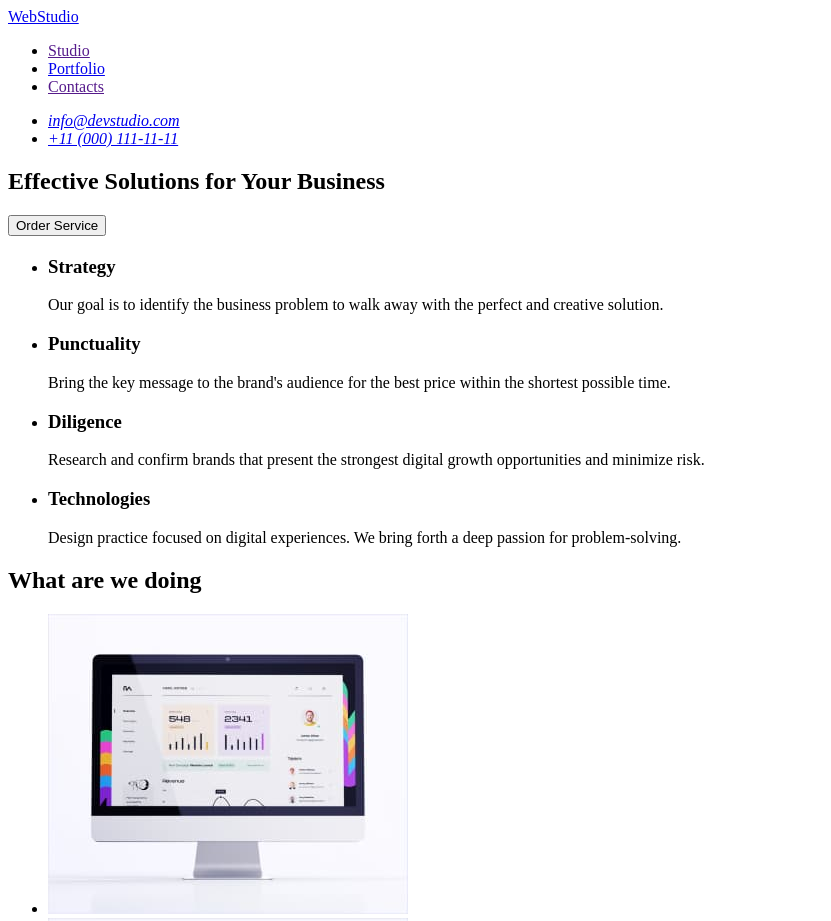
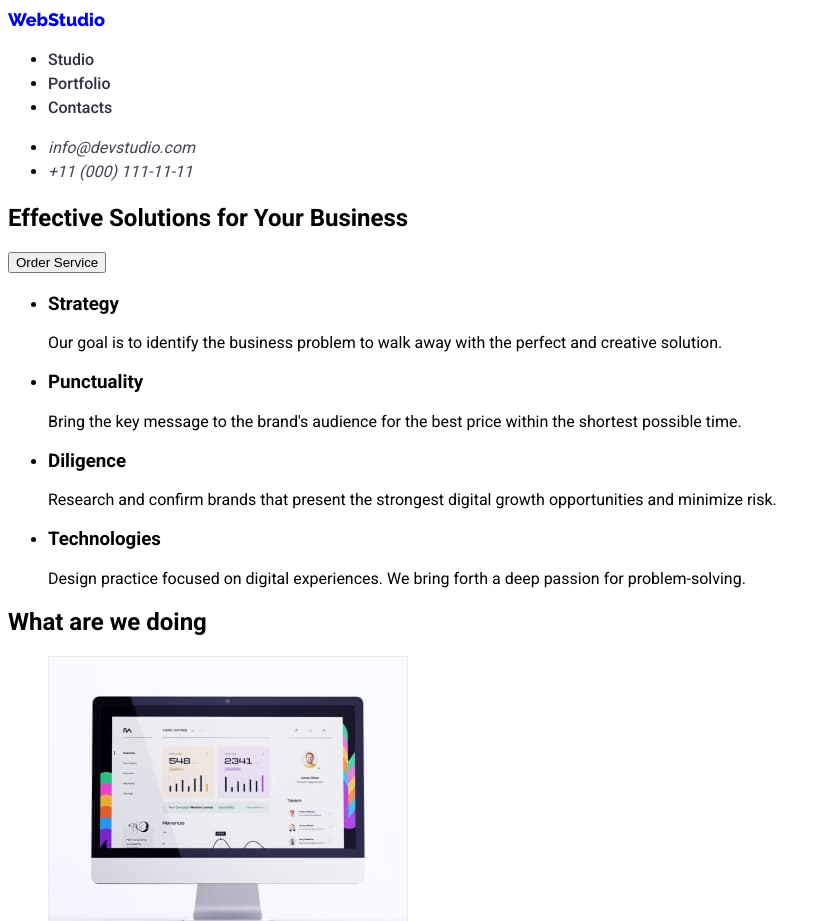
Before and after one commit to svaston88/goit-markup-hw-02, a plain HTML site: page index.html in a window 1280 px wide. Shown: the top 921 px of the page, without its empty margins (0-831 px from the left). Drawn offline with Linux system fonts and the light colour scheme.

Commit message:
Початок стилізації сторінок

```diff
--- a/index.html
+++ b/index.html
@@ -17,17 +17,27 @@
     <!-- Header -->
     <header>
       <nav>
-        <a href="./index.html">WebStudio</a>
+        <a class="logo" href="./index.html">WebStudio</a>
         <ul>
-          <li><a href="">Studio</a></li>
-          <li><a href="./portfolio.html">Portfolio</a></li>
-          <li><a href="">Contacts</a></li>
+          <li><a class="header-section" href="">Studio</a></li>
+          <li>
+            <a class="header-section" href="./portfolio.html">Portfolio</a>
+          </li>
+          <li><a class="header-section" href="">Contacts</a></li>
         </ul>
       </nav>
       <address>
         <ul>
-          <li><a href="mailto:info@devstudio.com">info@devstudio.com</a></li>
-          <li><a href="tel:+110001111111">+11 (000) 111-11-11</a></li>
+          <li>
+            <a class="header-contacts" href="mailto:info@devstudio.com"
+              >info@devstudio.com</a
+            >
+          </li>
+          <li>
+            <a class="header-contacts" href="tel:+110001111111"
+              >+11 (000) 111-11-11</a
+            >
+          </li>
         </ul>
       </address>
     </header>
@@ -150,7 +160,7 @@
     </main>
     <!-- Footer -->
     <footer>
-      <a href="./index.html">WebStudio</a>
+      <a class="logo" href="./index.html">WebStudio</a>
       <p>
         Increase the flow of customers and sales for your business with digital
         marketing & growth solutions.
--- a/styles.css
+++ b/styles.css
@@ -0,0 +1,39 @@
+:root {
+    --color-primary: #2E2F42;
+    --color-secondary: #434455;
+    --color-light: #E7E9FC;
+}
+
+body {
+    font-family: 'Roboto';
+}
+
+.logo {
+    font-family: 'Raleway';
+    font-weight: 800;
+    font-size: 18px;
+    line-height: 1.33;
+    text-decoration: none;
+}
+
+.header-section {
+    font-family: 'Roboto';
+    font-weight: 500;
+    font-size: 16px;
+    line-height: 1.5;
+    color: var(--color-primary);
+    text-decoration: none;
+}
+
+.header-contacts {
+    font-family: 'Roboto';
+    font-weight: 400;
+    font-size: 16px;
+    line-height: 1.5;
+    color: var(--color-secondary);
+    text-decoration: none;
+}
+
+.hero-title {
+
+}
```
Also changed, not shown: portfolio.html (+15 -7 lines).
